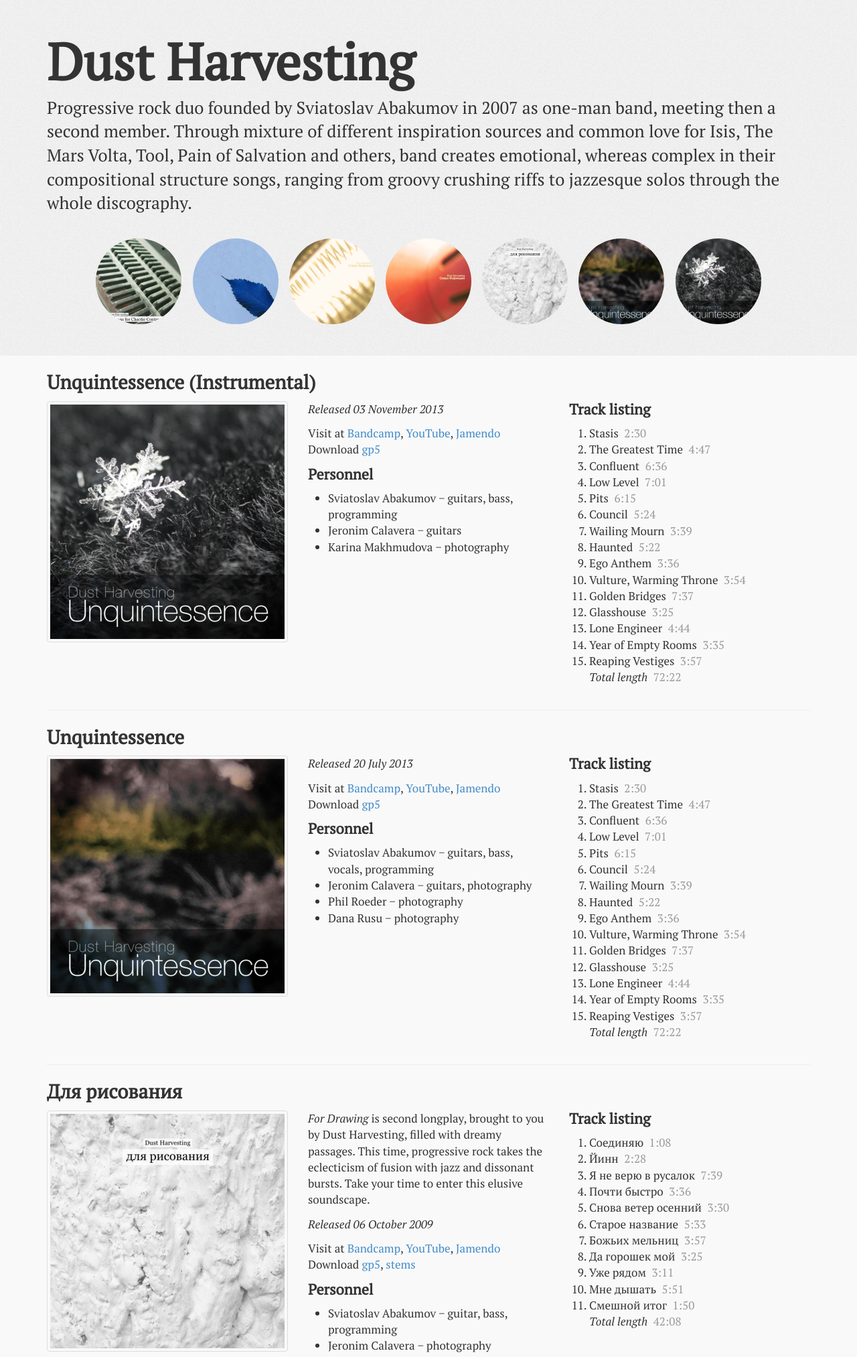
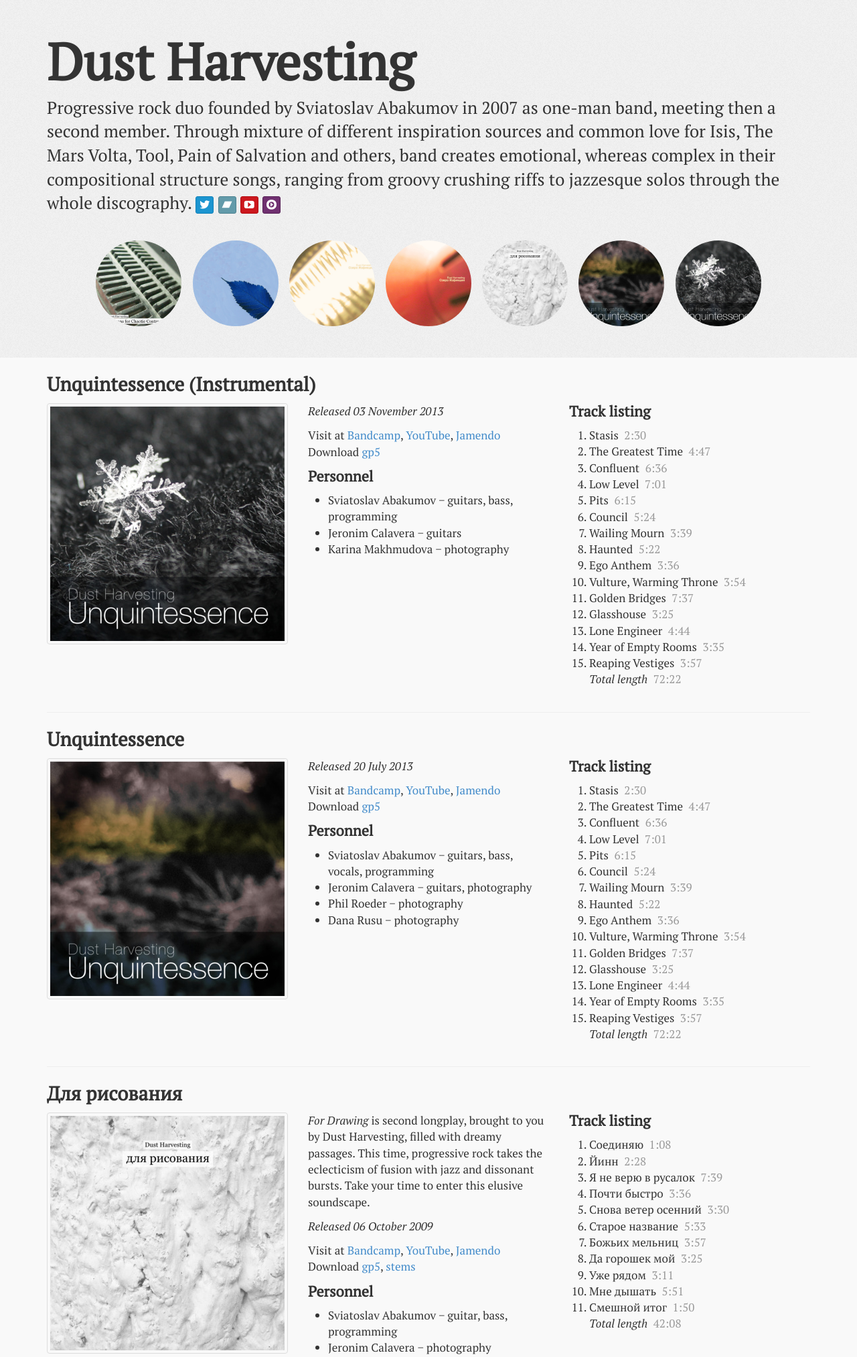
Before and after one commit to Perlence/dustharvesting.net, a Flask app: page / in a window 1280 px wide. Shown: the top 2026 px of the page at 67% size. Run offline with Flask 2, Linux system fonts and the light colour scheme; some libraries are stand-ins or nearby versions.

Commit message:
Social buttons

```diff
--- a/static/assets/css/main.css
+++ b/static/assets/css/main.css
@@ -1,3 +1,14 @@
+@font-face {
+  font-family: 'icomoon';
+  src:url('../fonts/icomoon.eot');
+  src:url('../fonts/icomoon.eot?#iefix') format('embedded-opentype'),
+      url('../fonts/icomoon.ttf') format('truetype'),
+      url('../fonts/icomoon.woff') format('woff'),
+      url('../fonts/icomoon.svg#icomoon') format('svg');
+  font-weight: normal;
+  font-style: normal;
+}
+
 ul, ol {
   padding-left: 0;
   margin-left: 30px;
@@ -110,3 +121,33 @@ footer p {
 .open .dropdown-toggle.btn-outline-default {
   background-image: none;
 }
+
+[class*="icon-"] {
+  font-family: 'icomoon';
+  speak: none;
+  font-style: normal;
+  font-weight: normal;
+  font-variant: normal;
+  text-transform: none;
+  line-height: 1;
+
+  /* Better Font Rendering =========== */
+  -webkit-font-smoothing: antialiased;
+  -moz-osx-font-smoothing: grayscale;
+}
+
+.icon-twitter:before {
+  content: "\e600";
+}
+
+.icon-youtube:before {
+  content: "\e603";
+}
+
+.icon-bandcamp:before {
+  content: "\e605";
+}
+
+.icon-jamendo:before {
+  content: "\e606";
+}
--- a/templates/index.html
+++ b/templates/index.html
@@ -27,6 +27,11 @@
         <p>
           Progressive rock duo founded by Sviatoslav Abakumov in 2007 as one-man band, meeting then a second member.
           Through mixture of different inspiration sources and common love for Isis, The Mars Volta, Tool, Pain of Salvation and others, band creates emotional, whereas complex in their compositional structure songs, ranging from groovy crushing riffs to jazzesque solos through the whole discography.
+          {% for text, link in profile_links.items() %}
+            <a href="{{ link }}" class="btn btn-{{ text|lower }} btn-xs">
+              <i class="icon-{{ text|lower }}"></i>
+            </a>
+          {% endfor %}
         </p>
         <nav class="nav">
           <ul class="list-inline">
```
Also changed, not shown: static/assets/fonts/icomoon.ttf (added), static/assets/fonts/icomoon.woff (added), 2 other files.
